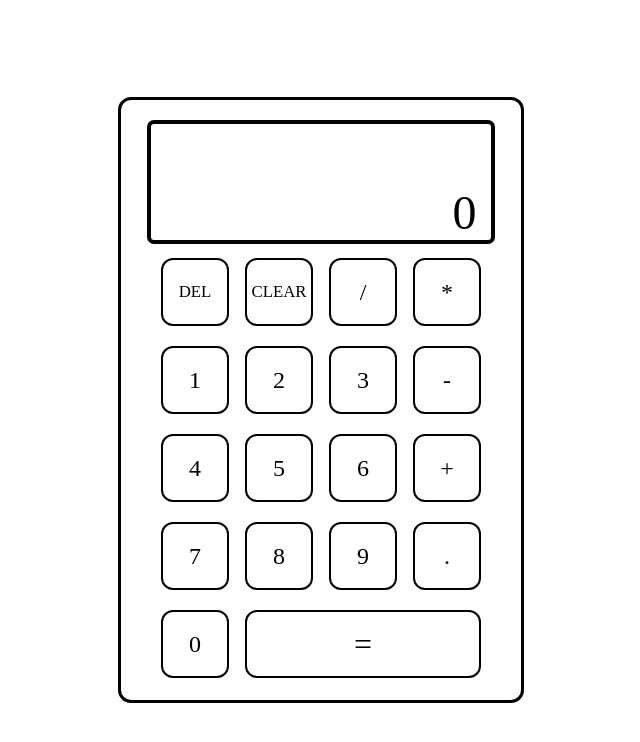
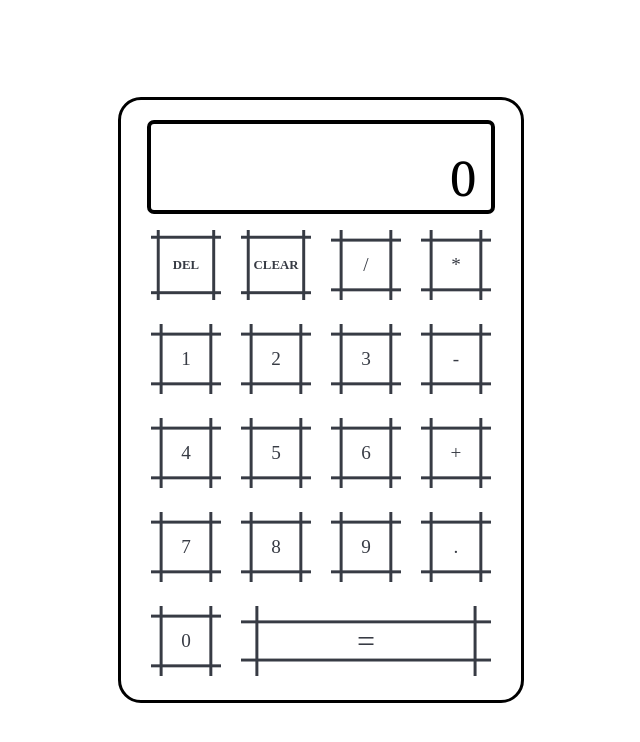
Before and after one commit to J0YD33P/calculator-top, a plain HTML site: page index.html in a window 1280 px wide. Shown: the whole page, without its empty margins (319-959 px from the left). Drawn offline with Linux system fonts and the light colour scheme.

Commit message:
Changed the button styles and adjusted fonts

```diff
--- a/style.css
+++ b/style.css
@@ -13,7 +13,7 @@
 
 .calc-container{
     outline: 3px solid black;
-    border-radius: 10px;
+    border-radius: 20px;
     width: 400px;
     height: 600px;
     display: flex;
@@ -33,6 +33,7 @@
     justify-content: flex-end;
     align-items: flex-end;
     font-size: 3rem;
+    font-family: Georgia, 'Times New Roman', Times, serif;
 }
 
 .btn-rows{
@@ -43,18 +44,52 @@
 .button{
     cursor: pointer;
     display: flex;
-    outline: 2px solid black;
-    border-radius: 10px;
-    width: 50px;
-    height: 50px;
+    /* outline: 2px solid black; */
+    /* border-radius: 10px; */
+    width: 70px;
+    height: 70px;
     align-items: center;
     justify-content: center;
-    font-size: 1.5rem;
-    padding: 2rem;
+    font-size: 1.2rem;
+    /* padding: 5em; */
+
+    --b: 3px;   /* border thickness */
+    --s: .45em; /* size of the corner */
+    --color: #373B44;
+
+    padding: calc(.5em + var(--s)) calc(.9em + var(--s));
+    color: var(--color);
+    --_p: var(--s);
+    background:
+        conic-gradient(from 90deg at var(--b) var(--b),#0000 90deg,var(--color) 0)
+        var(--_p) var(--_p)/calc(100% - var(--b) - 2*var(--_p)) calc(100% - var(--b) - 2*var(--_p));
+    transition: .3s linear, color 0s, background-color 0s;
+    outline: var(--b) solid #0000;
+    outline-offset: .6em;
+    /* font-size: 16px; */
+
+    border: 0;
+
+    user-select: none;
+    -webkit-user-select: none;
+    touch-action: manipulation;
+}
+
+.button:hover,
+.button:focus-visible{
+  --_p: 0px;
+  outline-color: var(--color);
+  outline-offset: .05em;
+}
+
+.button:active {
+  background: var(--color);
+  color: #fff;
 }
 
 #delete,#clear{
-    font-size: 1.05rem;
+    font-size: 0.8rem;
+    font-weight: bold;
 }
 
 #equals{
```
